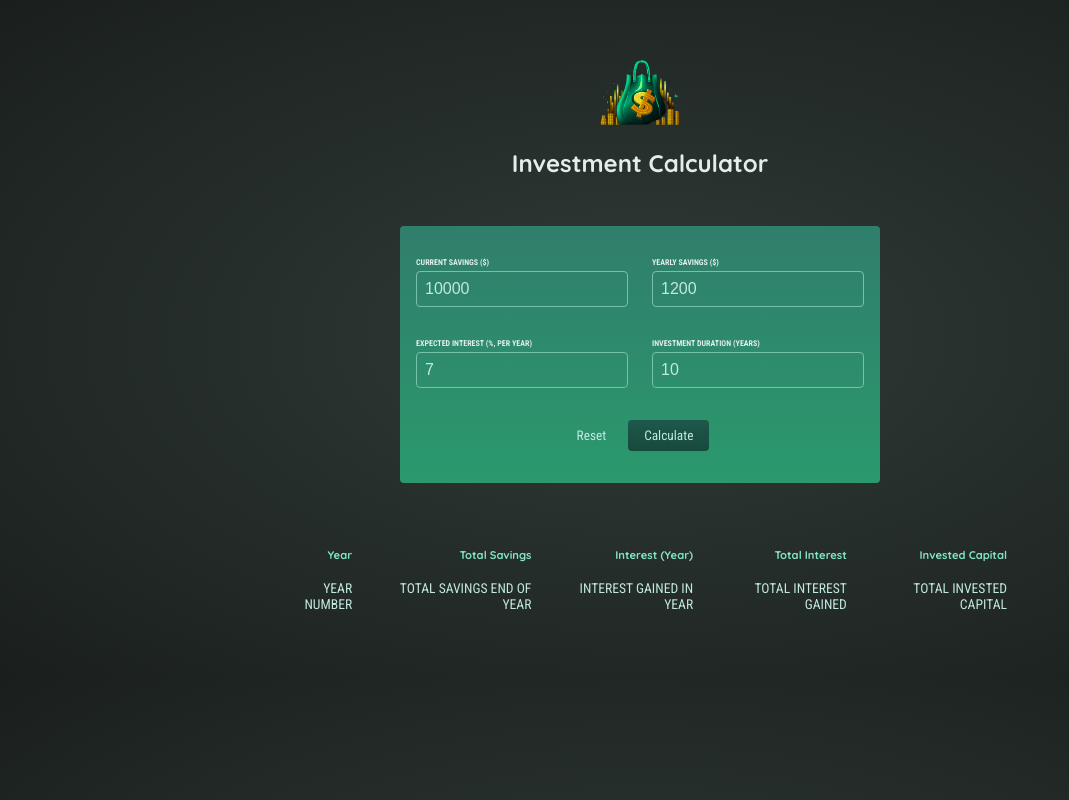
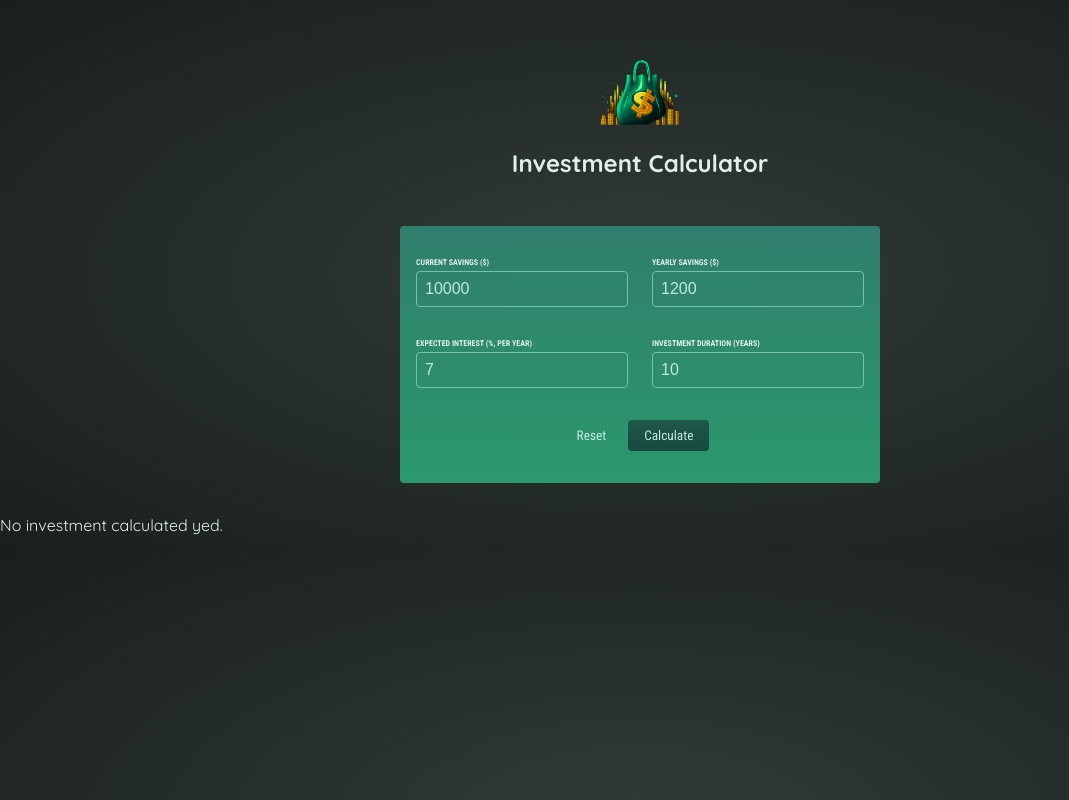
Before and after one commit to riskaagung11/React-Investment-Calculator, a React (Vite) app: page / in a window 1280 px wide. Shown: the whole page, without its empty margins (0-1069 px from the left). Built offline with nearby package versions, Linux system fonts and the light colour scheme.

Commit message:
05 Outputting Results Conditionally

```diff
--- a/src/App.jsx
+++ b/src/App.jsx
@@ -34,7 +34,8 @@
     <div>
       <Header />
       <UserInput onCalculate={calculateHandler} />
-      <ResultsTable />
+      {!userInput && <p>No investment calculated yed.</p>}
+      {userInput && <ResultsTable data={yearlyData} initialInvestment={userInput["current-savings"]} />}
     </div>
   );
 }
--- a/src/components/ResultsTable/ResultsTable.jsx
+++ b/src/components/ResultsTable/ResultsTable.jsx
@@ -1,4 +1,6 @@
-const ResultsTable = () => {
+const formatter = new Intl.NumberFormat("en-US", { style: "currency", currency: "USD", minimumFractionDigits: 2, maximumFractionDigits: 2 });
+
+const ResultsTable = (props) => {
   return (
     <table className="result">
       <thead>
@@ -11,13 +13,15 @@
         </tr>
       </thead>
       <tbody>
-        <tr>
-          <td>YEAR NUMBER</td>
-          <td>TOTAL SAVINGS END OF YEAR</td>
-          <td>INTEREST GAINED IN YEAR</td>
-          <td>TOTAL INTEREST GAINED</td>
-          <td>TOTAL INVESTED CAPITAL</td>
-        </tr>
+        {props.data.map((yearData) => (
+          <tr key={yearData.year}>
+            <td>{formatter.format(yearData.year)}</td>
+            <td>{formatter.format(yearData.savingsEndOfYear)}</td>
+            <td>{formatter.format(yearData.yearlyInterest)}</td>
+            <td>{formatter.format(yearData.savingsEndOfYear - props.initialInvestment - yearData.yearlyContribution * yearData.year)}</td>
+            <td>{formatter.format(props.initialInvestment + yearData.yearlyContribution * yearData.year)}</td>
+          </tr>
+        ))}
       </tbody>
     </table>
   );
```
